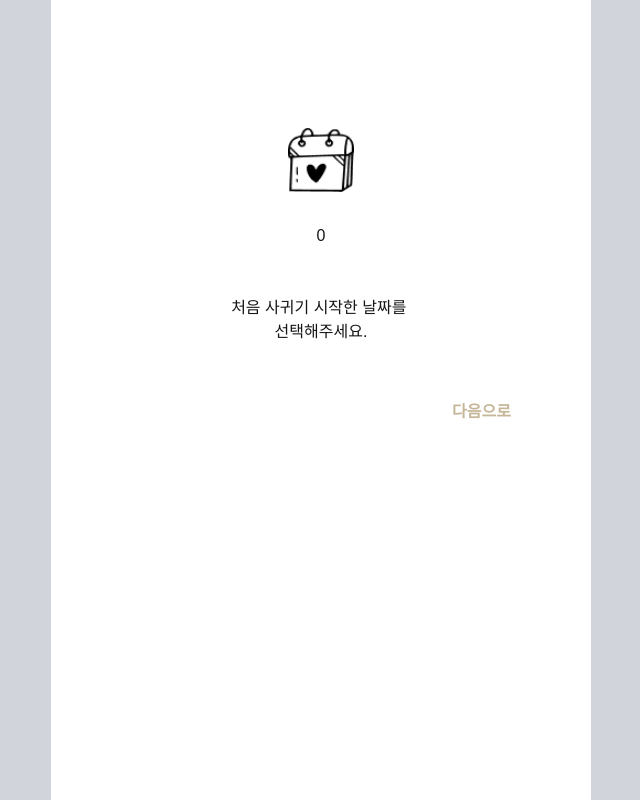
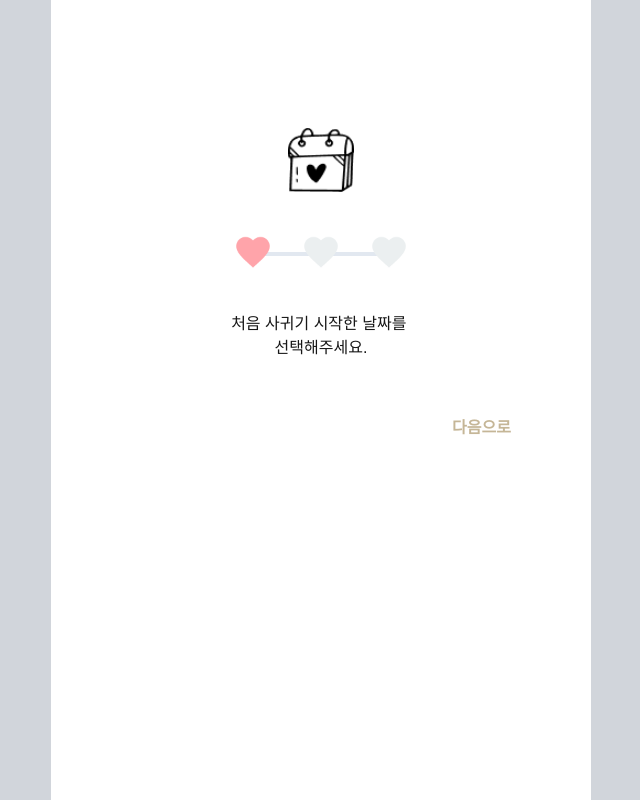
Before and after one commit to chipmunkcol/bit-o, a Next.js app: page /connect/create-couple in a window 1280 px wide. Shown: the whole page, without its empty margins (319-959 px from the left). Built offline with nearby package versions, Linux system fonts and the light colour scheme.

Commit message:
Feat: progress bar 구현

```diff
--- a/src/app/(pages)/connect/page.tsx
+++ b/src/app/(pages)/connect/page.tsx
@@ -1,6 +1,7 @@
 'use client'
 
 import BaseButton from '@/widgets/button/BaseButton'
+import Image from 'next/image'
 import { useRouter } from 'next/navigation'
 
 export default function StartPage() {
@@ -14,7 +15,7 @@ export default function StartPage() {
   }
   return (
     <div className="flex flex-col justify-center items-center h-screen start">
-      <img className="w-[192px] h-[192px]" src="/images/logo/icon_192.png" alt="logo" />
+      <Image height={192} width={192} src="/images/logo/icon_192.png" alt="logo" />
       <p className="mt-16 text-lg">BitO 시작하기</p>
       <div className="mt-8 px-12 w-full">
         <BaseButton
--- a/src/features/couple/CoupleConnect.tsx
+++ b/src/features/couple/CoupleConnect.tsx
@@ -1,6 +1,8 @@
 'use client'
 
 import TextButton from '@/widgets/button/TextButton'
+import ProgressBar from '@/widgets/status/ProgressBar'
+import Image from 'next/image'
 import { useState } from 'react'
 
 type CoupleConnectType = 'create' | 'code'
@@ -43,11 +45,19 @@ export default function CoupleConnect({ type }: CoupleConnectProps) {
 
   return (
     <div className="flex flex-col items-center px-16 pt-32 h-full">
-      <img className="h-16" src={CONNECT_STEP_IMAGE[currentStep]} alt={currentStep} />
-      <div className="mt-8">{currentPage}</div>
-      <p className="mt-12 text-center whitespace-pre-wrap">
-        {CONNECT_STEP_INSTRUCTION[currentStep]}
-      </p>
+      <div className="h-16">
+        <Image
+          src={CONNECT_STEP_IMAGE[currentStep]}
+          alt={`step-${currentStep}`}
+          width={0}
+          height={0}
+          style={{ width: 'auto', height: '100%' }}
+        />
+      </div>
+      <div className="my-10 w-40">
+        <ProgressBar currentStep={currentPage} totalSteps={steps.length} />
+      </div>
+      <p className="text-center whitespace-pre-wrap">{CONNECT_STEP_INSTRUCTION[currentStep]}</p>
       <div className="mt-12 self-end">
         <TextButton title="다음으로" className="text-brown" onClick={() => goToNextStep()} />
       </div>
--- /dev/null
+++ b/src/widgets/status/ProgressBar.tsx
@@ -0,0 +1,49 @@
+import Image from 'next/image'
+import { memo } from 'react'
+
+interface ProgressBarProps {
+  currentStep: number
+  totalSteps: number
+}
+
+const ProgressBar = memo(({ currentStep, totalSteps }: ProgressBarProps) => {
+  if (totalSteps === 1) return null
+  return (
+    <div className="relative mx-3 h-10" style={{ width: 'calc(100% - 24px)' }}>
+      <div className="top-1/2 left-1/2 absolute w-full transform -translate-x-1/2 -translate-y-1/2">
+        <div className="z-0 absolute bg-slate-200 w-full h-1"></div>
+        <div
+          className="z-10 absolute bg-pink h-1"
+          style={{
+            width: `${(currentStep / (totalSteps - 1)) * 100}%`,
+          }}
+        ></div>
+        {Array.from({ length: totalSteps }).map((_, index) => {
+          return (
+            <Image
+              alt="heart"
+              key={index}
+              src={
+                index <= currentStep
+                  ? '/images/icon/heart_active.png'
+                  : '/images/icon/heart_inactive.png'
+              }
+              width={40}
+              height={40}
+              className="z-20 absolute text-pink"
+              style={{
+                top: '50%',
+                left: `${(index / (totalSteps - 1)) * 100}%`,
+                transform: 'translate(-50%, -50%)',
+              }}
+            />
+          )
+        })}
+      </div>
+    </div>
+  )
+})
+
+ProgressBar.displayName = 'ProgressBar'
+
+export default ProgressBar
```
Also changed, not shown: public/images/icon/heart_active.png (added), public/images/icon/heart_inactive.png (added).
